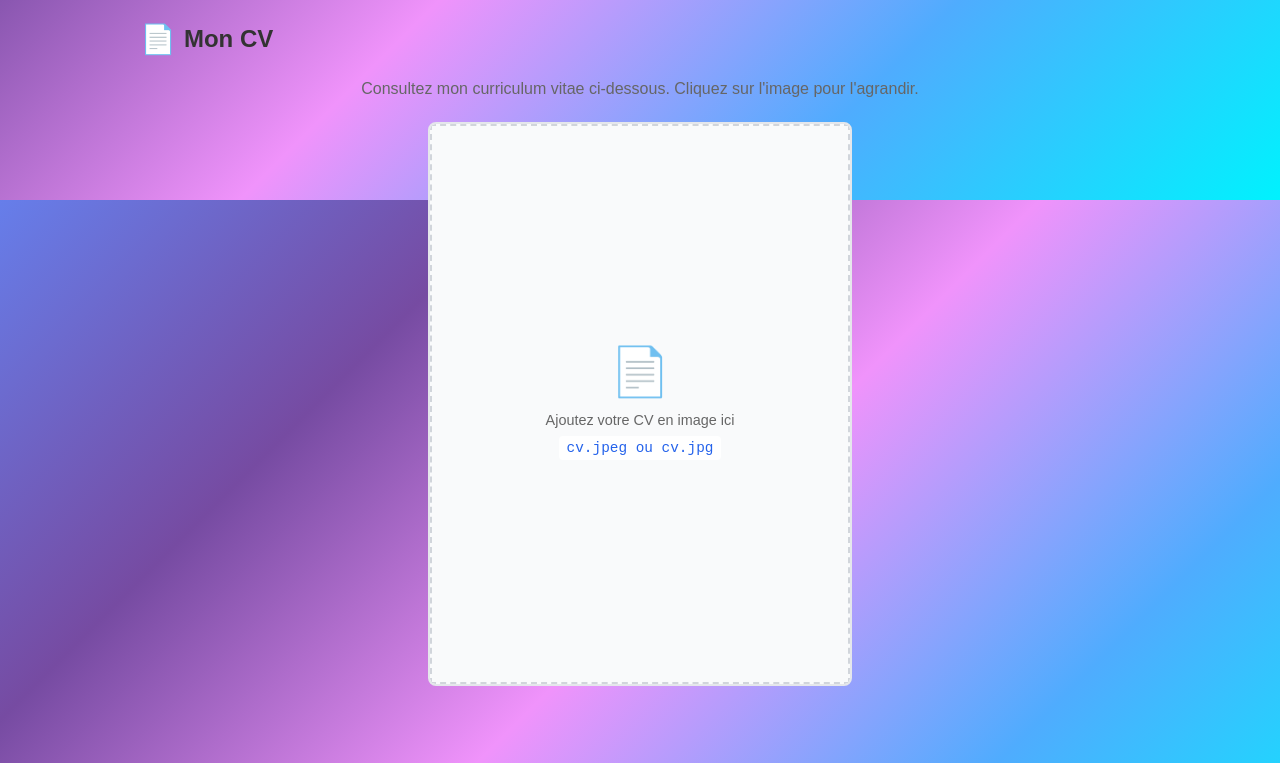
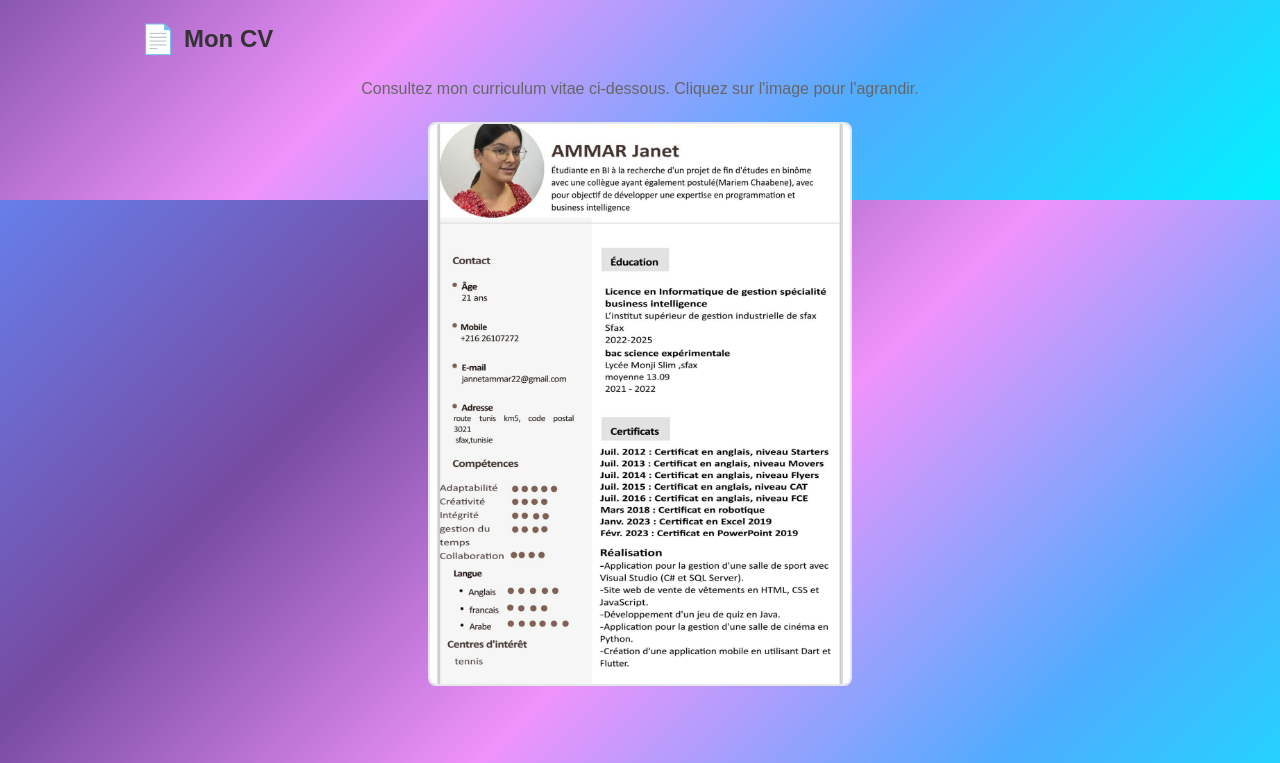
Before and after one commit to JanetAmmar/projetweb, a plain HTML site: page skills.html in a window 1280 px wide. Shown: the part 600-1363 px from the top of the page. Drawn offline with Linux system fonts and the light colour scheme.

Commit message:
Update CV image source path in skills.html

```diff
--- a/skills.html
+++ b/skills.html
@@ -74,7 +74,7 @@
     </h3>
     <p class="cv-intro">Consultez mon curriculum vitae ci-dessous. Cliquez sur l'image pour l'agrandir.</p>
     <div class="cv-image-container">
-      <img src="images/photocv.jpeg" alt="CV de Jannet Ammar" class="cv-image zoomable" onerror="this.style.display='none'; this.nextElementSibling.style.display='flex';" onclick="openLightbox(this.src, this.alt)">
+      <img src="photocv.jpeg" alt="CV de Jannet Ammar" class="cv-image zoomable" onerror="this.style.display='none'; this.nextElementSibling.style.display='flex';" onclick="openLightbox(this.src, this.alt)">
       <div class="transcript-placeholder" style="display: none;">
         <span class="placeholder-icon">📄</span>
         <p>Ajoutez votre CV en image ici</p>
```
